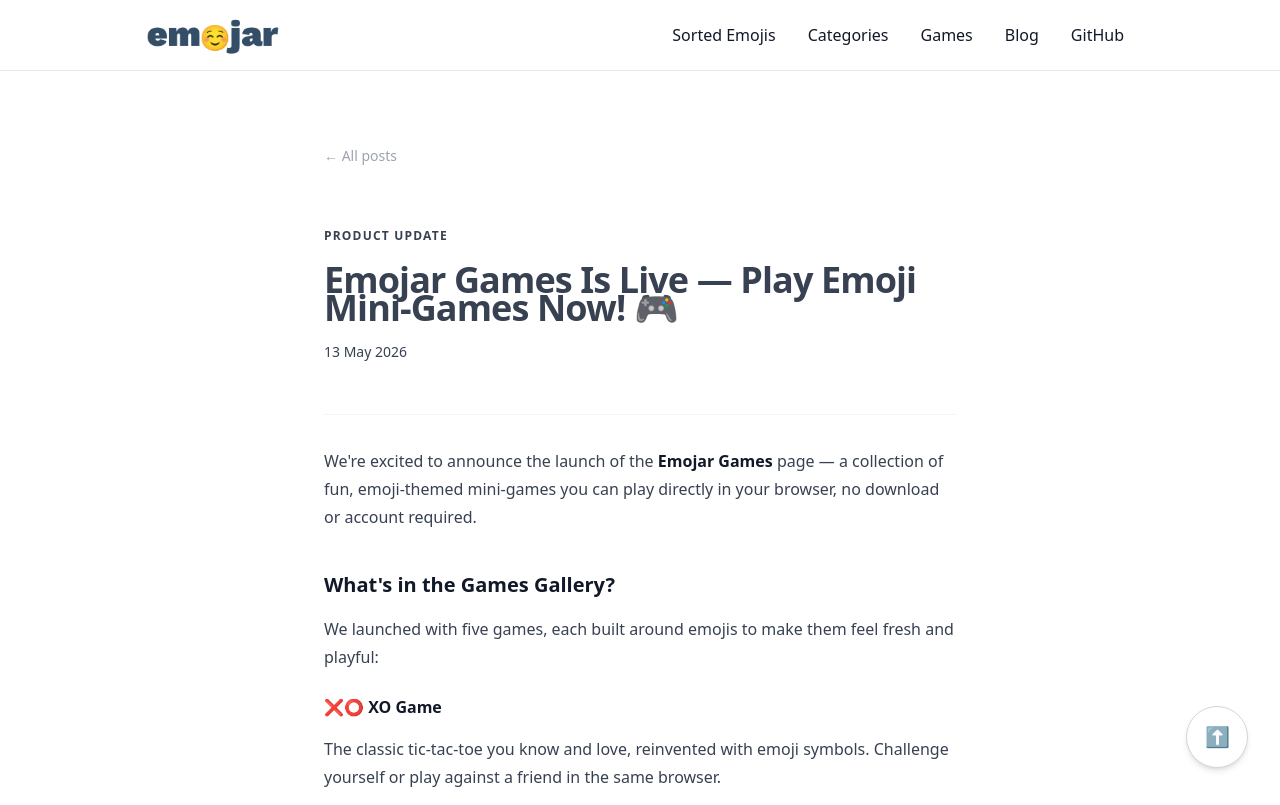
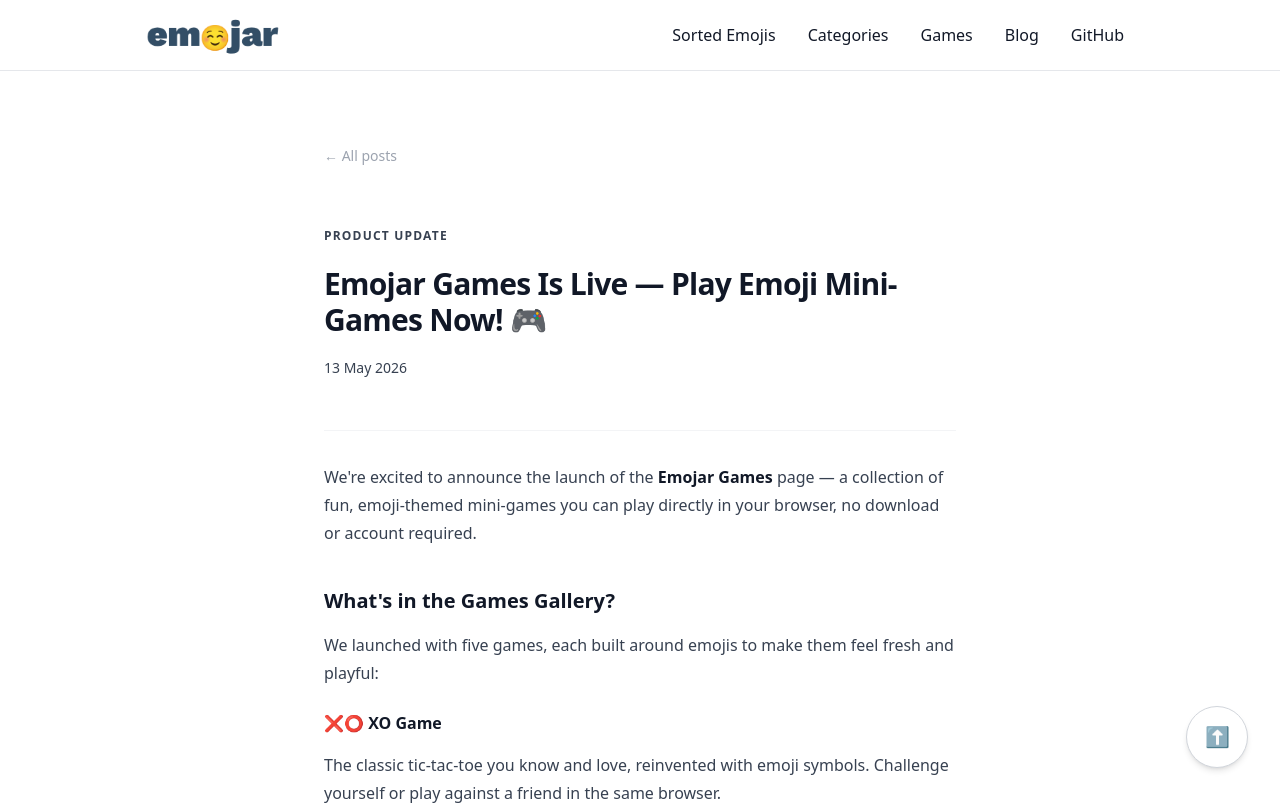
Before and after one commit to SiaExplains/emojar, a Next.js app: page /blog/emojar-games-launched in a window 1280 px wide. Shown: the top 805 px of the page. Built offline with nearby package versions, Linux system fonts and the light colour scheme.

Commit message:
fix: strip inline styles from post h1 — plain text inside bare h1
Co-Authored-By: Claude Sonnet 4.6 <noreply@anthropic.com>

```diff
--- a/app/blog/emojar-games-launched/page.mdx
+++ b/app/blog/emojar-games-launched/page.mdx
@@ -18,9 +18,7 @@ export const metadata = {
   <p className="text-xs font-semibold uppercase tracking-widest text-emerald-600 mb-3">
     Product Update
   </p>
-  <h1 className="text-3xl sm:text-4xl font-bold tracking-tight text-gray-900 leading-normal mb-4">
-    Emojar Games Is Live — Play Emoji Mini-Games Now! 🎮
-  </h1>
+  <h1>Emojar Games Is Live — Play Emoji Mini-Games Now! 🎮</h1>
   <time dateTime="2026-05-13" className="text-sm text-gray-400">
     13 May 2026
   </time>
```
